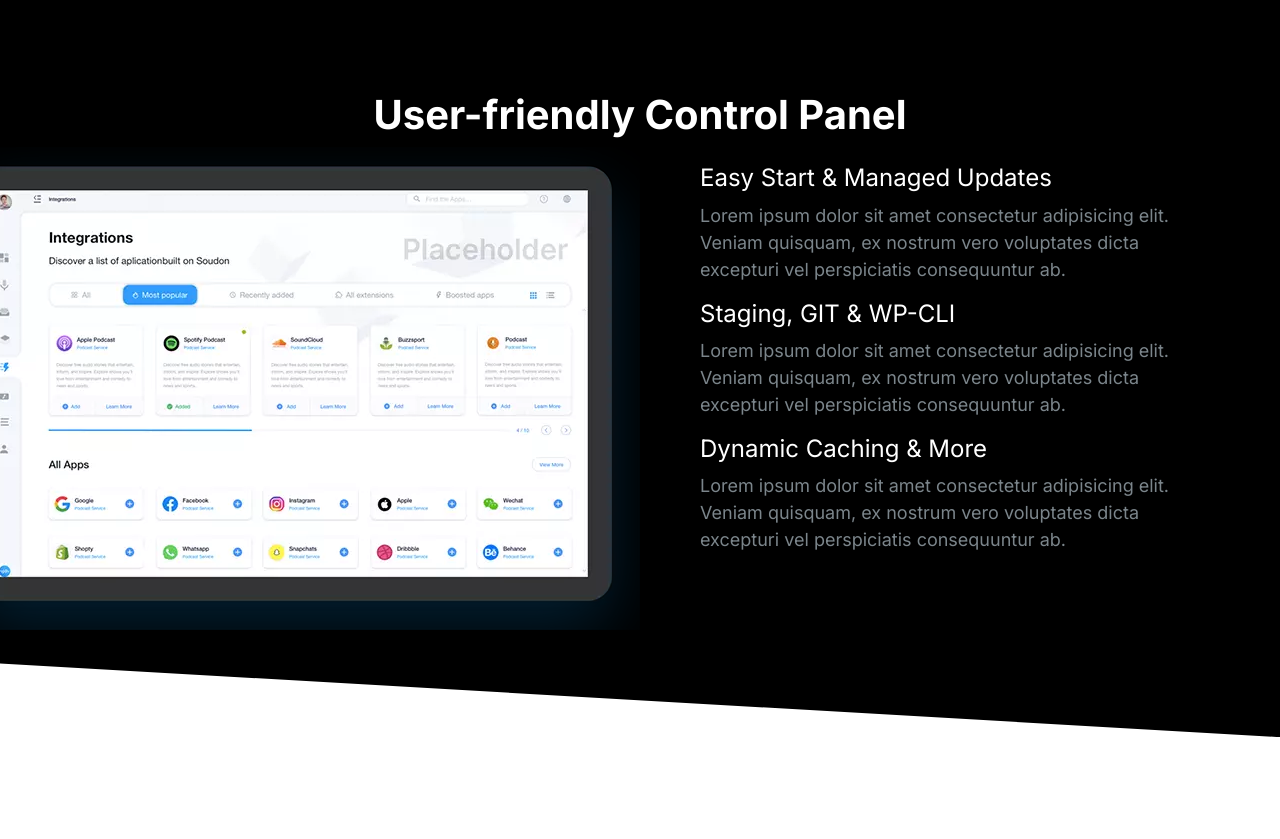
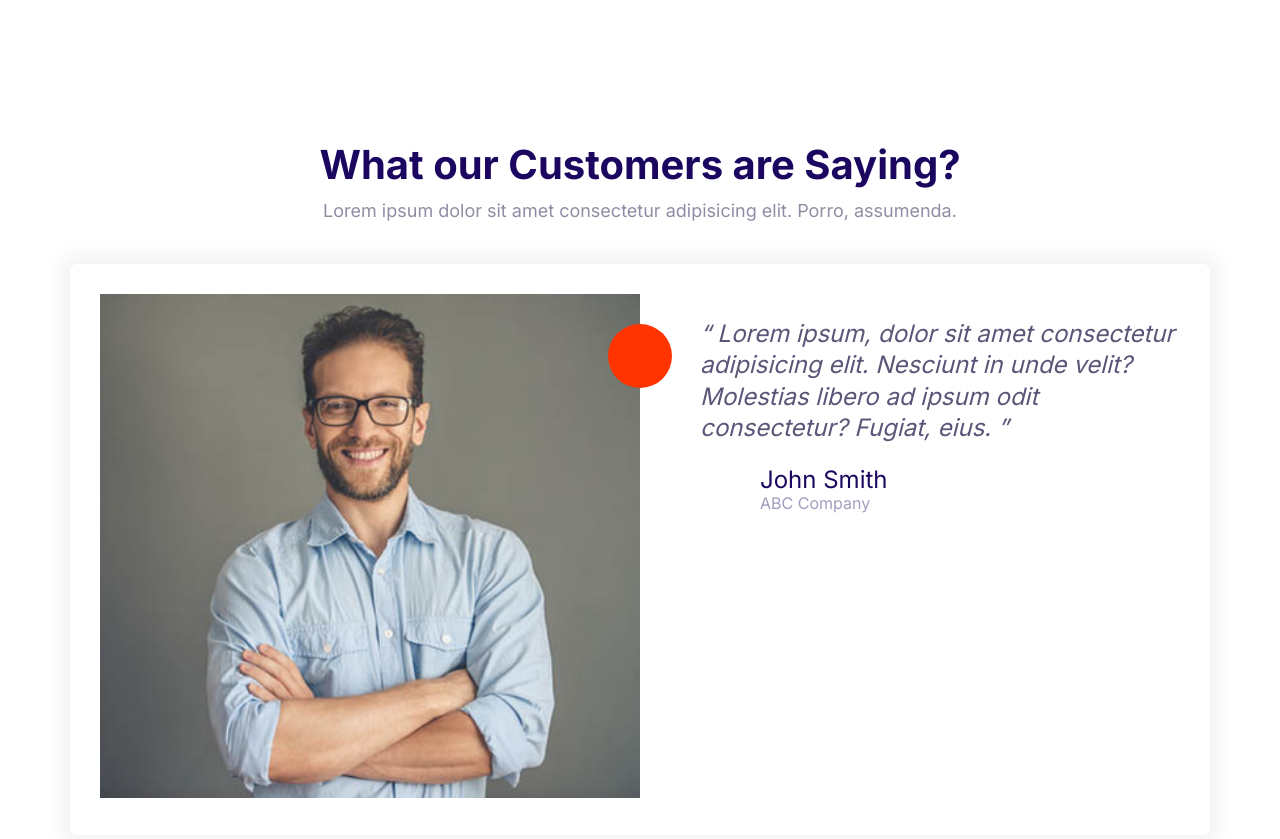
Before and after one commit to Nawaz22/Moshify, a plain HTML site: page index.html in a window 1280 px wide. Before the commit the page ends 800 px from the top, so only its background shows below. Drawn offline with Linux system fonts and the light colour scheme.

Commit message:
Build the testimonial block component.

```diff
--- a/css/styles.css
+++ b/css/styles.css
@@ -618,6 +618,7 @@ a {
 
 .block__header {
   text-align: center;
+  margin-bottom: 4rem;
 }
 
 .block__heading {
--- a/index.html
+++ b/index.html
@@ -16,77 +16,50 @@
     <link rel="stylesheet" href="css/styles.css" />
   </head>
   <body>
-    <section class="block block--dark block--skewed-right block-showcase">
+    <section class="block">
       <header class="block__header">
-        <h2>User-friendly Control Panel</h2>
+        <h2>What our Customers are Saying?</h2>
+        <p>
+          Lorem ipsum dolor sit amet consectetur adipisicing elit. Porro,
+          assumenda.
+        </p>
       </header>
-      <div class="container grid grid--1x2">
-        <picture class="block-showcase__image">
-          <source
-            type="image/webp"
-            srcset="images/ipad.webp 1x, images/ipad@2x.webp 2x"
-          />
-          <source
-            type="image/png"
-            srcset="images/ipad.png 1x, images/ipad@2x.png 2x"
-          />
-          <img src="images/ipad.png" alt="" />
-        </picture>
-        <ul class="list">
-          <li>
+      <div class="container">
+        <body style="padding: 5rem">
+          <div class="card testimonial">
+            <div class="grid grid--1x2">
+              <div class="testimonial__image">
+                <img src="images/testimonial.jpg" alt="A happy, smiling customer" />
+                <span class="icon-container icon-container--accent">
+                  <svg class="icon icon--white icon--small">
+                    <use xlink:href="images/sprite.svg#quotes"></use>
+                  </svg>
+                </span>
+              </div>
+              <blockquote class="quote">
+                <p class="quote__text">
+                  Lorem ipsum, dolor sit amet consectetur adipisicing elit. Nesciunt
+                  in unde velit? Molestias libero ad ipsum odit consectetur? Fugiat,
+                  eius.
+                </p>
+                <footer>
                   <div class="media">
                     <div class="media__image">
-                <svg class="icon icon--primary">
-                  <use xlink:href="images/sprite.svg#snap"></use>
+                      <svg class="icon icon--primary quote__line">
+                        <use xlink:href="images/sprite.svg#line"></use>
                       </svg>
                     </div>
                     <div class="media__body">
-                <h3 class="media__title">Easy Start & Managed Updates</h3>
-                <p>
-                  Lorem ipsum dolor sit amet consectetur adipisicing elit.
-                  Veniam quisquam, ex nostrum vero voluptates dicta excepturi
-                  vel perspiciatis consequuntur ab.
-                </p>
+                      <h3 class="media__title quote__author">John Smith</h3>
+                      <p class="quote__organization">ABC Company</p>
                     </div>
                   </div>
-          </li>
-          <li>
-            <div class="media">
-              <div class="media__image">
-                <svg class="icon icon--primary">
-                  <use xlink:href="images/sprite.svg#growth"></use>
-                </svg>
-              </div>
-              <div class="media__body">
-                <h3 class="media__title">Staging, GIT & WP-CLI</h3>
-                <p>
-                  Lorem ipsum dolor sit amet consectetur adipisicing elit.
-                  Veniam quisquam, ex nostrum vero voluptates dicta excepturi
-                  vel perspiciatis consequuntur ab.
-                </p>
+                </footer>
+              </blockquote>
             </div>
           </div>
-          </li>
-          <li>
-            <div class="media">
-              <div class="media__image">
-                <svg class="icon icon--primary">
-                  <use xlink:href="images/sprite.svg#wordpress"></use>
-                </svg>
-              </div>
-              <div class="media__body">
-                <h3 class="media__title">Dynamic Caching & More</h3>
-                <p>
-                  Lorem ipsum dolor sit amet consectetur adipisicing elit.
-                  Veniam quisquam, ex nostrum vero voluptates dicta excepturi
-                  vel perspiciatis consequuntur ab.
-                </p>
-              </div>
-            </div>
-          </li>
-        </ul>
+        </body>
       </div>
     </section>
-    <script src="js/main.js"></script>
   </body>
 </html>
```
Also changed, not shown: components/block-testimonials.html (added, +45 -0 lines). Lines whose indentation alone changed are shown as unchanged.
